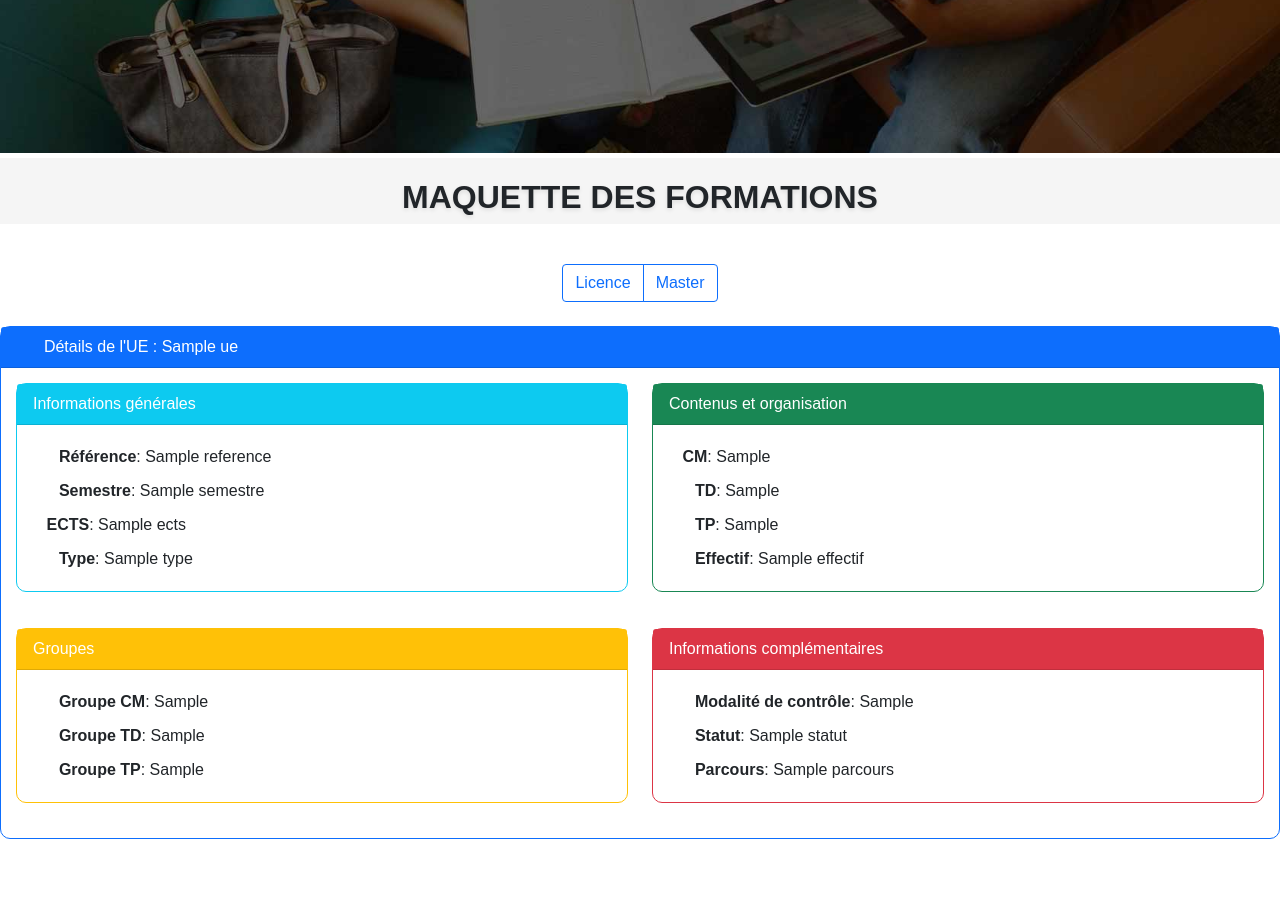
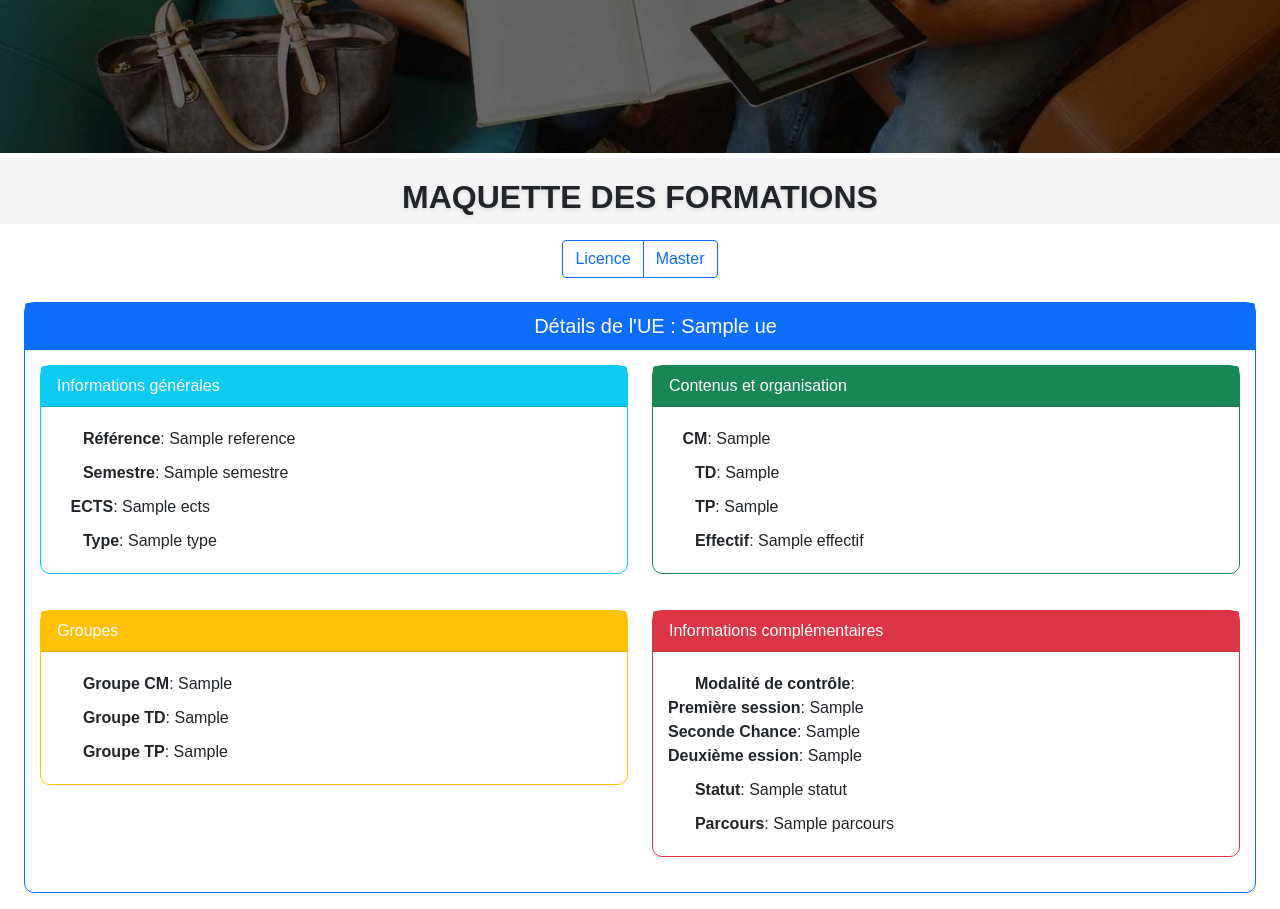
Before and after one commit to bailobarry/maquette, a Symfony app: template templates/client/voirDetailsUeLicence.html.twig in a window 1280 px wide. Shown: the part 540-1449 px from the top of the page. Before the commit the page ends 1379 px from the top, so only its background shows below. Run offline with Twig, Linux system fonts and the light colour scheme; the template is opened without the code that fills it: most values are stand-ins (such as "Sample title", 1, 10 or a date in 2020); some libraries are stand-ins or nearby versions; some web fonts are replaced.

Commit message:
Mise en place pour l'affichage de la maquette de la licence

```diff
--- a/src/Entity/BlocsCompetences.php
+++ b/src/Entity/BlocsCompetences.php
@@ -17,7 +17,6 @@ class BlocsCompetences
     private ?int $id = null;
 
     #[ORM\Column(length: 8)]
-    #[Assert\Length(min: 2)]
     private ?string $idComp = null;
 
     #[ORM\Column(length: 100)]
@@ -25,7 +24,6 @@ class BlocsCompetences
     private ?string $nomBlocComp = null;
 
     #[ORM\Column(length: 255)]
-    #[Assert\Regex('/^[a-zA-Z0-9éà_ ]+(?: -[a-z0-9éà_ ]+)*$/')]
     private ?string $descriptionBlocComp = null;
 
     #[ORM\ManyToOne(cascade: ["persist"], inversedBy: 'blocCompetences')]
--- a/src/Entity/BlocsConnaissances.php
+++ b/src/Entity/BlocsConnaissances.php
@@ -17,7 +17,6 @@ class BlocsConnaissances
     private ?int $id = null;
 
     #[ORM\Column(length: 8)]
-    #[Assert\Length(min: 2)]
     private ?string $idConn = null;
 
     #[ORM\Column(length: 100)]
@@ -25,7 +24,6 @@ class BlocsConnaissances
     private ?string $nomBlocConn = null;
 
     #[ORM\Column(length: 255)]
-    #[Assert\Regex('/^[a-zA-Z0-9éà_ ]+(?: -[a-z0-9éà_ ]+)*$/')]
     private ?string $DescriptionBlocConn = null;
 
     #[ORM\ManyToOne(cascade: ["persist"], inversedBy: 'blocConnaissances')]
--- a/src/Entity/Competences.php
+++ b/src/Entity/Competences.php
@@ -23,7 +23,6 @@ class Competences
     private ?int $ectsComp = null;
 
     #[ORM\Column(length: 255)]
-    #[Assert\Regex('/^[a-zA-Z0-9éà_ ]+(?: -[a-z0-9éà_ ]+)*$/')]
     private ?string $descriptionComp = null;
 
 
--- a/src/Entity/Connaissances.php
+++ b/src/Entity/Connaissances.php
@@ -22,7 +22,6 @@ class Connaissances
     private ?int $ectsConn = null;
 
     #[ORM\Column(length: 255)]
-    #[Assert\Regex('/^[a-zA-Z0-9éà_ ]+(?: -[a-z0-9éà_ ]+)*$/')]
     private ?string $descriptionConn = null;
 
     #[ORM\ManyToOne(cascade: ["persist"], inversedBy: 'connaissances')]
--- a/src/Entity/Diplomes.php
+++ b/src/Entity/Diplomes.php
@@ -35,7 +35,6 @@ class Diplomes
     private ?int $nbSemestresDip = null;
 
     #[ORM\Column(length: 10)]
-    #[Assert\Regex('/^[0-9_\/]+(?:-[0-9_\/]+)*$/')]
     private ?string $lmd = null;
 
     #[ORM\OneToMany(mappedBy: 'diplomes', targetEntity: Parcours::class)]
--- a/src/Entity/MCCRNE.php
+++ b/src/Entity/MCCRNE.php
@@ -17,7 +17,6 @@ class MCCRNE
     private ?int $id = null;
 
     #[ORM\Column(length: 100)]
-    #[Assert\Regex('/^[a-zA-Z0-9éà_ ]+(?: -[a-z0-9éà_ ]+)*$/')]
     private ?string $session1 = null;
 
     #[ORM\Column(length: 100)]
@@ -25,7 +24,6 @@ class MCCRNE
     private ?string $secondeChance = null;
 
     #[ORM\Column(length: 100)]
-    #[Assert\Regex('/^[a-zA-Z0-9éà_ ]+(?: -[a-z0-9éà_ ]+)*$/')]
     private ?string $session2 = null;
 
     #[ORM\OneToMany(mappedBy: 'mcc', targetEntity: Ues::class)]
--- a/src/Entity/Parcours.php
+++ b/src/Entity/Parcours.php
@@ -18,7 +18,6 @@ class Parcours
     private ?int $id = null;
 
     #[ORM\Column(length: 8)]
-    #[Assert\Regex('/^[a-zA-Z0-9éà_ ]+(?: -[a-z0-9éà_ ]+)*$/')]
     private ?string $idParc = null;
 
     #[ORM\Column(length: 100)]
--- a/src/Entity/Ues.php
+++ b/src/Entity/Ues.php
@@ -26,7 +26,6 @@ class Ues
     private ?int $semestre = null;
 
     #[ORM\Column(length: 100)]
-    #[Assert\Regex('/^[a-zA-Z0-9éà_]+(?: -[a-z0-9éà_]+)*$/')]
     private ?string $titre = null;
 
     #[ORM\Column(type: Types::SMALLINT)]
@@ -38,7 +37,6 @@ class Ues
     private ?string $type = null;
 
     #[ORM\Column(length: 255)]
-    #[Assert\Regex('/^[a-zA-Z0-9éà_]+(?: -[a-z0-9éà_]+)*$/')]
     private ?string $prerequis = null;
 
     #[ORM\Column]
--- a/templates/client/layout/boutons.html.twig
+++ b/templates/client/layout/boutons.html.twig
@@ -4,5 +4,3 @@
     <a href="{{ path('liste_ues_par_master') }}" class="btn btn-outline-primary" id="master-btn">Master</a>
   </div>
 </div>
-
-<br>
--- a/templates/client/layout/slides.html.twig
+++ b/templates/client/layout/slides.html.twig
@@ -45,7 +45,6 @@
       </div>
     </div>
 </div>
-<br>
 
 <style>
     .banner-title-container {
--- a/templates/client/voirDetailsUeLicence.html.twig
+++ b/templates/client/voirDetailsUeLicence.html.twig
@@ -2,9 +2,9 @@
 
 {% block contenu %}
 
-<div class="card mb-3 border-primary">
-    <div class="card-header bg-primary text-white">
-        <i class="fa fa-info-circle"></i> Détails de l'UE : {{ ue.titre }}
+<div class="card m-4 mb-3 border-primary">
+    <div class="card-header bg-primary text-white text-center fs-5">
+        <i class="fa fa-info-circle "></i> Détails de l'UE : {{ ue.titre }}
     </div>
     <div class="card-body">
         <div class="row">
@@ -61,7 +61,11 @@
             </div>
             <div class="card-body">
                 <ul class="list-unstyled">
-                <li><i class="fa fa-check"></i> <b>Modalité de contrôle</b>: {{ ue.mcc.session1 }}</li>
+                <li><i class="fa fa-check"></i> <b>Modalité de contrôle</b>: <br>
+                    <b>Première session</b>: {{ ue.mcc.session1 }} <br>
+                    <b>Seconde Chance</b>: {{ ue.mcc.secondeChance }} <br>
+                    <b>Deuxième ession</b>: {{ ue.mcc.session2 }}
+                </li>
                 <li><i class="fa fa-flag"></i> <b>Statut</b>: {{ statut }}</li>
                 <li><i class="fa fa-road"></i> <b>Parcours</b>: {{ parcours }}</li>
                 </ul>
```
Also changed, not shown: src/Controller/ClientController.php (+21 -20 lines), templates/client/modal.html.twig (deleted, +0 -14 lines), templates/client/voirDetailsUeMaster.html.twig (+7 -3 lines).
